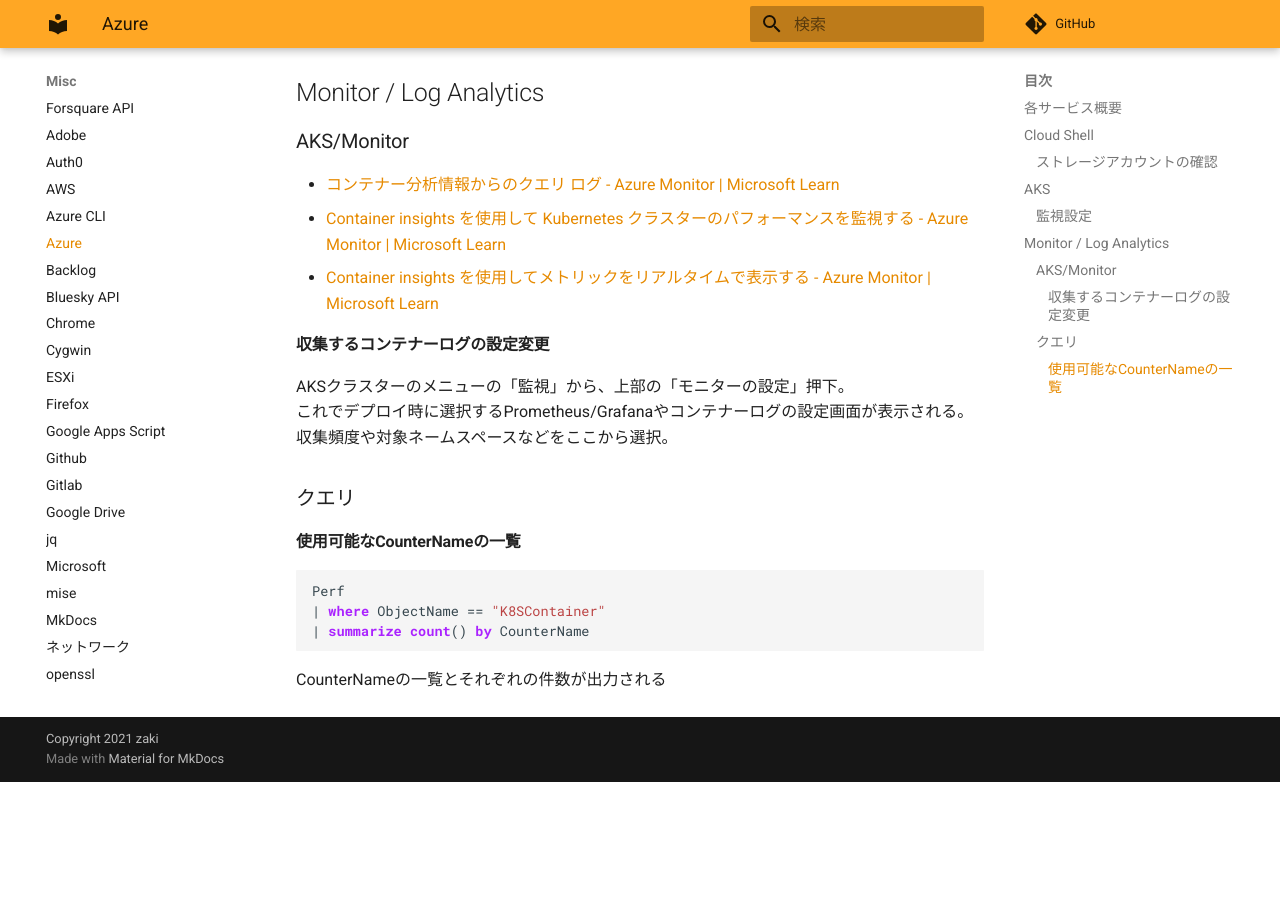
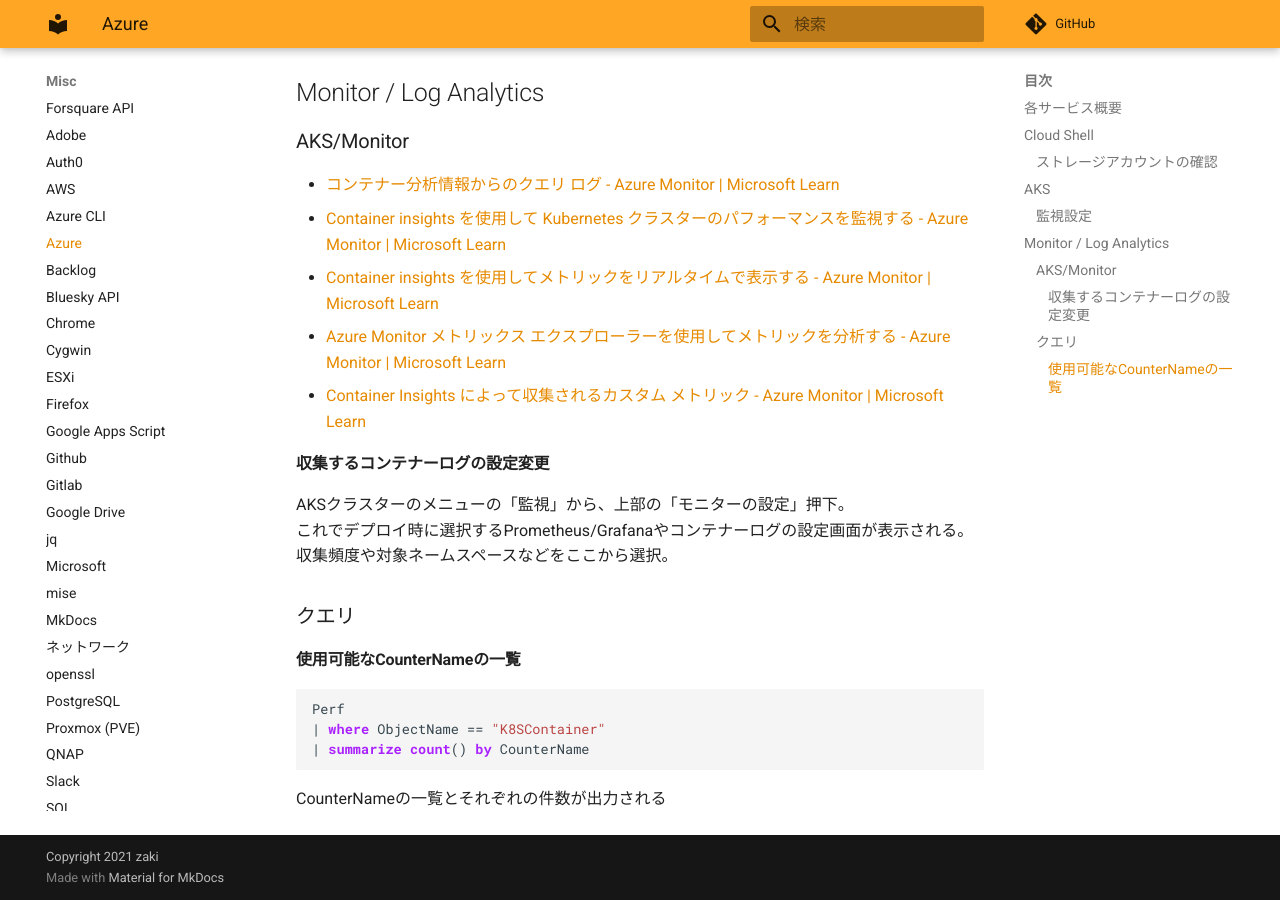
Before and after one commit to zaki-lknr/docs, an MkDocs documentation site: the page built from docs/Misc/azure.md, in a window 1280 px wide and 900 px high, scrolled down 979 px. Built offline with MkDocs 1.6.1 and Material for MkDocs 9.7.7, drawn with Linux system fonts in a browser that asks for light colours; comment, search, counter and statistics services are not loaded; before the commit the page ends 1761 px from its top, so only the background shows below that.

Commit message:
add: misc/azure: azure monitorのリンク

```diff
--- a/docs/Misc/azure.md
+++ b/docs/Misc/azure.md
@@ -34,6 +34,8 @@ echo $ACC_STORAGE_PROFILE
 - [コンテナー分析情報からのクエリ ログ - Azure Monitor | Microsoft Learn](https://learn.microsoft.com/ja-jp/azure/azure-monitor/containers/container-insights-log-query)
 - [Container insights を使用して Kubernetes クラスターのパフォーマンスを監視する - Azure Monitor | Microsoft Learn](https://learn.microsoft.com/ja-jp/azure/azure-monitor/containers/container-insights-analyze)
 - [Container insights を使用してメトリックをリアルタイムで表示する - Azure Monitor | Microsoft Learn](https://learn.microsoft.com/ja-jp/azure/azure-monitor/containers/container-insights-livedata-metrics)
+- [Azure Monitor メトリックス エクスプローラーを使用してメトリックを分析する - Azure Monitor | Microsoft Learn](https://learn.microsoft.com/ja-jp/azure/azure-monitor/metrics/analyze-metrics)
+- [Container Insights によって収集されるカスタム メトリック - Azure Monitor | Microsoft Learn](https://learn.microsoft.com/ja-jp/previous-versions/azure/azure-monitor/containers/container-insights-custom-metrics?tabs=portal)
 
 #### 収集するコンテナーログの設定変更
 
```
